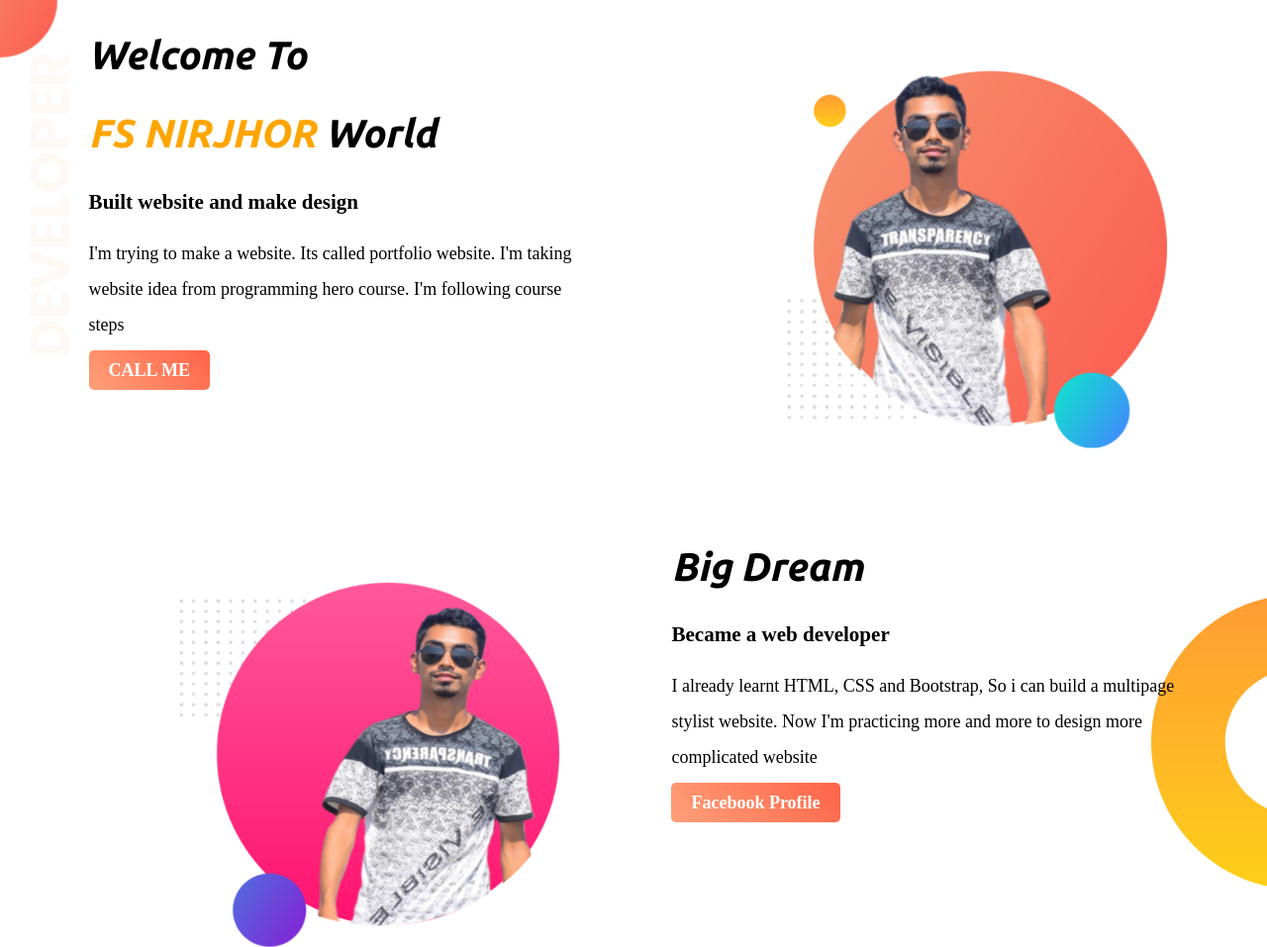
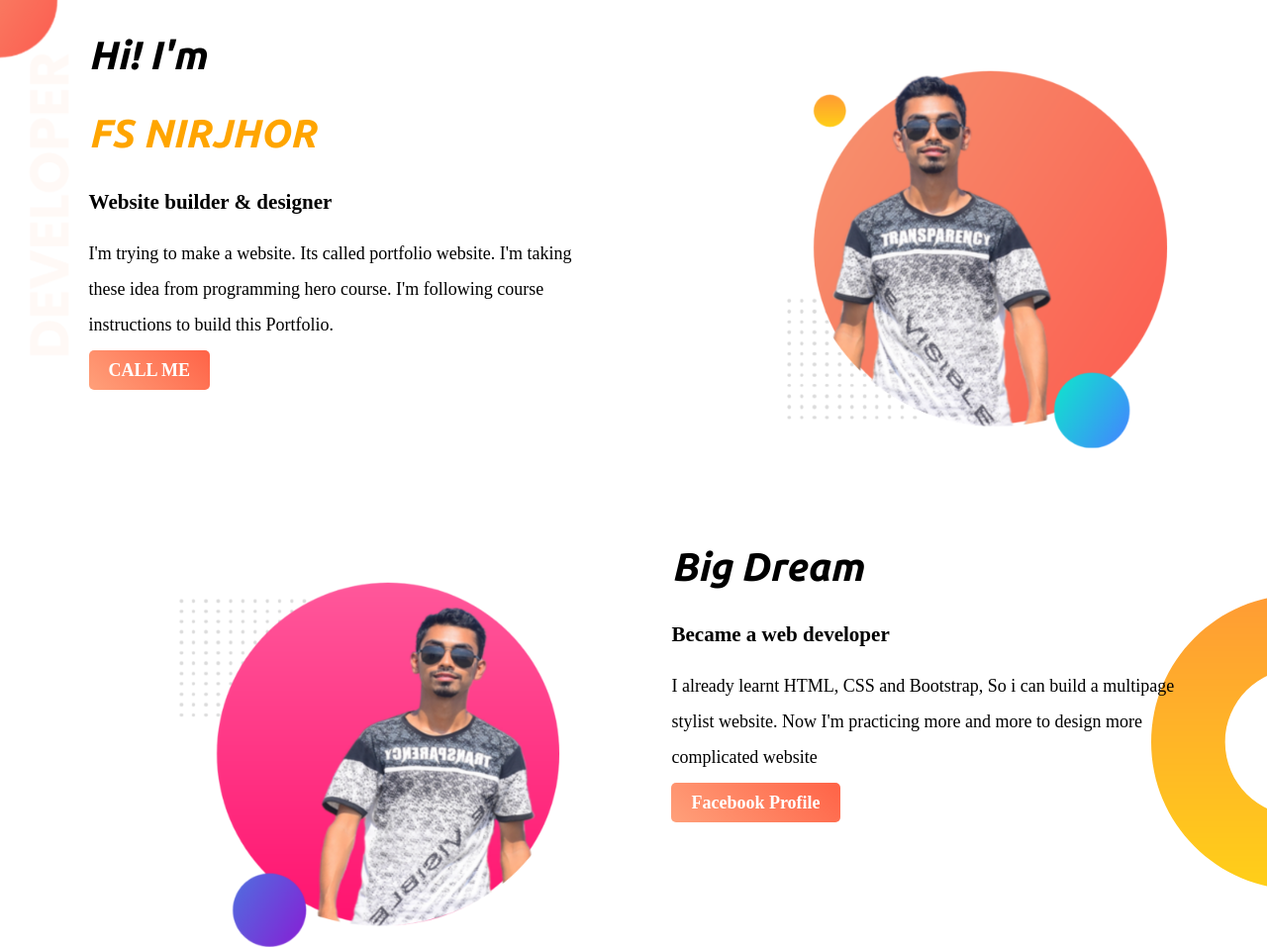
Before and after one commit to fs-nirjhor/programming-hero, a plain HTML site: page index.html in a window 1280 px wide. Shown: the whole page at 99% size. Drawn offline with Linux system fonts and the light colour scheme.

Commit message:
Update index.html

```diff
--- a/index.html
+++ b/index.html
@@ -9,11 +9,11 @@
 <body>
  <section class="background1">
      <div class="part1">
-    <h1>Welcome To </h1>
-    <h1> <span>FS NIRJHOR</span> World</h1>
-    <h3> Built website and make design</h3>
-    <p>I'm trying to make a website. Its called portfolio website. I'm taking website idea from programming hero course. I'm following course
-    steps </p>
+    <h1> Hi! I'm </h1>
+    <h1> <span>FS NIRJHOR</span> </h1>
+    <h3> Website builder & designer</h3>
+    <p>I'm trying to make a website. Its called portfolio website. I'm taking these idea from programming hero course. I'm following course
+    instructions to build this Portfolio.</p>
     <a class="button" target="_blank" href="tel:01839009896">CALL ME</a>
     </div>
     <div class="part1">
```
